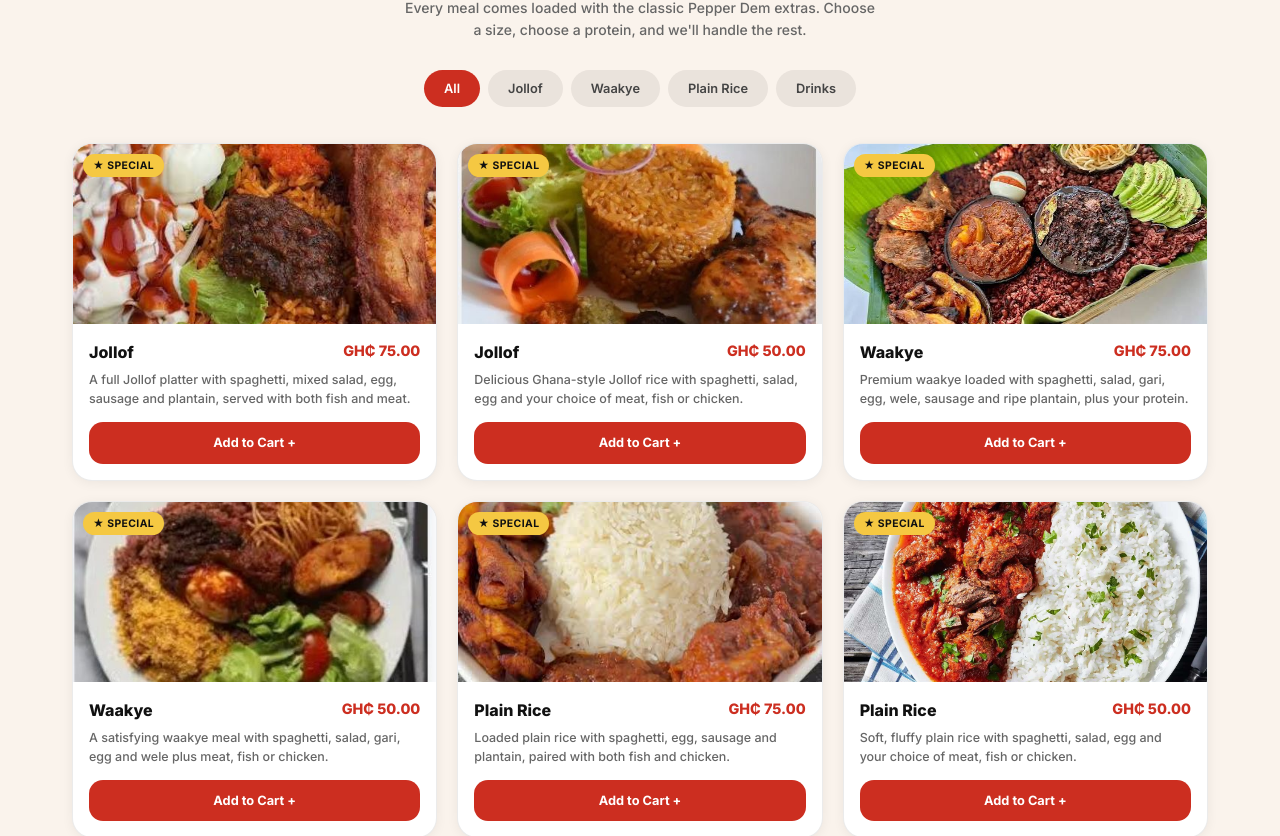
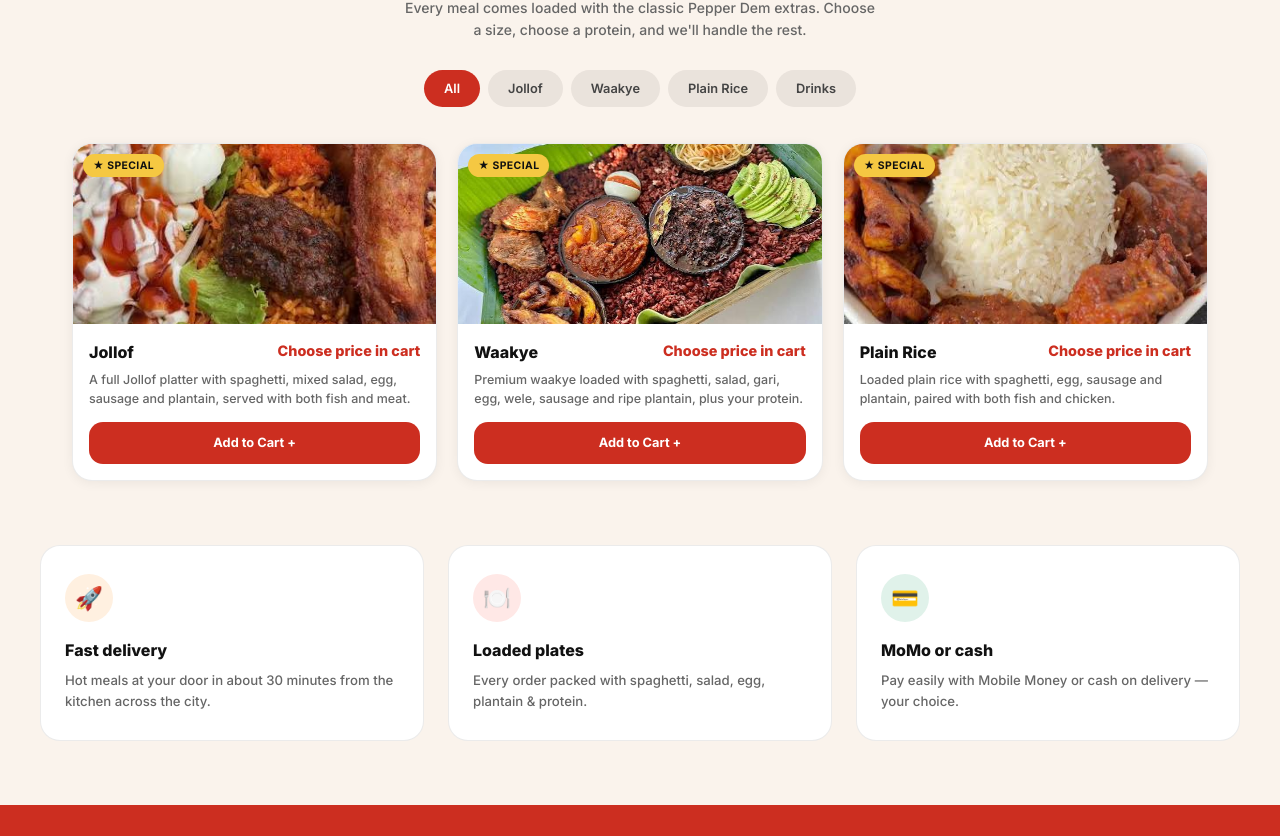
Before and after one commit to ApedoG17/Big-Brains---HCI, a React (Vite) app in the folder frontend/: page / in a window 1280 px wide. Shown: the part 793-1629 px from the top of the page. Built offline with nearby package versions, Linux system fonts and the light colour scheme.

Commit message:
//changes made in the UI

```diff
--- a/frontend/src/App.jsx
+++ b/frontend/src/App.jsx
@@ -8,14 +8,8 @@ import TrackOrder from './TrackOrder'
 // ─── Image Imports ────────────────────────────────────────────────────────────
 import imgHero from './assets/plain rice combo.jpeg'
 import imgJollofCombo from './assets/jollof combo.jpeg'
-import imgJollof1 from './assets/jollof.jpg'
-import imgJollof2 from './assets/jollof 2.jpg'
-import imgJollofOrdinary from './assets/jollof ordinary.jpg'
 import imgWaakyeCombo from './assets/waakye combo.jpeg'
-import imgWaakye1 from './assets/waakye.jpg'
 import imgPlainRiceCombo from './assets/plain rice combo.jpeg'
-import imgPlainRice1 from './assets/plain rice.jpg'
-import imgPlainRice2 from './assets/hero food.jpg'
 
 // ─── Data ────────────────────────────────────────────────────────────────────
 
@@ -24,26 +18,9 @@ const jollofDishes = [
     id: 1,
     name: 'Jollof',
     badge: 'SPECIAL',
-    price: 75.00,
+    priceOptions: [75, 50],
     desc: 'A full Jollof platter with spaghetti, mixed salad, egg, sausage and plantain, served with both fish and meat.',
     image: imgJollofCombo,
-  },
-  {
-    id: 2,
-    name: 'Jollof',
-    badge: 'SPECIAL',
-    price: 50.00,
-    desc: 'Delicious Ghana-style Jollof rice with spaghetti, salad, egg and your choice of meat, fish or chicken.',
-    image: imgJollof2,
-  },
-  {
-    id: 3,
-    name: 'Jollof',
-    badge: 'STANDARD',
-    badgeType: 'standard',
-    price: 25.00,
-    desc: 'Satisfactory Jollof rice with spaghetti, salad, egg and your choice of sausage or egg.',
-    image: imgJollofOrdinary,
   },
 ]
 
@@ -52,17 +29,9 @@ const waakyeDishes = [
     id: 4,
     name: 'Waakye',
     badge: 'SPECIAL',
-    price: 75.00,
+    priceOptions: [75, 50],
     desc: 'Premium waakye loaded with spaghetti, salad, gari, egg, wele, sausage and ripe plantain, plus your protein.',
     image: imgWaakyeCombo,
-  },
-  {
-    id: 5,
-    name: 'Waakye',
-    badge: 'SPECIAL',
-    price: 50.00,
-    desc: 'A satisfying waakye meal with spaghetti, salad, gari, egg and wele plus meat, fish or chicken.',
-    image: imgWaakye1,
   },
 ]
 
@@ -71,69 +40,16 @@ const plainRiceDishes = [
     id: 6,
     name: 'Plain Rice',
     badge: 'SPECIAL',
-    price: 75.00,
+    priceOptions: [75, 50],
     desc: 'Loaded plain rice with spaghetti, egg, sausage and plantain, paired with both fish and chicken.',
     image: imgPlainRiceCombo,
-  },
-  {
-    id: 7,
-    name: 'Plain Rice',
-    badge: 'SPECIAL',
-    price: 50.00,
-    desc: 'Soft, fluffy plain rice with spaghetti, salad, egg and your choice of meat, fish or chicken.',
-    image: imgPlainRice1,
   },
 ]
 
 const allDishes = [
-  {
-    id: 101,
-    name: 'Jollof',
-    badge: 'SPECIAL',
-    price: 75.00,
-    desc: 'A full Jollof platter with spaghetti, mixed salad, egg, sausage and plantain, served with both fish and meat.',
-    image: imgJollofCombo,
-  },
-  {
-    id: 102,
-    name: 'Jollof',
-    badge: 'SPECIAL',
-    price: 50.00,
-    desc: 'Delicious Ghana-style Jollof rice with spaghetti, salad, egg and your choice of meat, fish or chicken.',
-    image: imgJollof2,
-  },
-  {
-    id: 103,
-    name: 'Waakye',
-    badge: 'SPECIAL',
-    price: 75.00,
-    desc: 'Premium waakye loaded with spaghetti, salad, gari, egg, wele, sausage and ripe plantain, plus your protein.',
-    image: imgWaakyeCombo,
-  },
-  {
-    id: 104,
-    name: 'Waakye',
-    badge: 'SPECIAL',
-    price: 50.00,
-    desc: 'A satisfying waakye meal with spaghetti, salad, gari, egg and wele plus meat, fish or chicken.',
-    image: imgWaakye1,
-  },
-  {
-    id: 105,
-    name: 'Plain Rice',
-    badge: 'SPECIAL',
-    price: 75.00,
-    desc: 'Loaded plain rice with spaghetti, egg, sausage and plantain, paired with both fish and chicken.',
-    image: imgPlainRiceCombo,
-  },
-  {
-    id: 106,
-    name: 'Plain Rice',
-    badge: 'SPECIAL',
-    price: 50.00,
-    desc: 'Soft, fluffy plain rice with spaghetti, salad, egg and your choice of meat, fish or chicken.',
-    image: imgPlainRice2,
-  },
+  ...jollofDishes,
+  ...waakyeDishes,
+  ...plainRiceDishes,
 ]
 
 // ─── Shared Components ────────────────────────────────────────────────────────
@@ -221,7 +137,7 @@ function DishCard({ dish, onAdd }) {
       <div className="dish-card-body">
         <div className="dish-card-top">
           <h3 className="dish-card-name">{dish.name}</h3>
-          <span className="dish-card-price">GH₵ {dish.price.toFixed(2)}</span>
+          <span className="dish-card-price">Choose price in cart</span>
         </div>
         <p className="dish-card-desc">{dish.desc}</p>
         <button
@@ -458,8 +374,7 @@ const categoryConfig = {
     featured: {
       badge: 'SPECIAL OFFER',
       name: 'Jollof Platter',
-      price: 75.00,
-      oldPrice: 80.00,
+      priceOptions: [75, 50],
       desc: 'A full Jollof platter with spaghetti, mixed salad, egg, sausage and plantain, served with both fish and meat — our most loaded plate.',
       image: imgJollofCombo,
     },
@@ -471,8 +386,7 @@ const categoryConfig = {
     featured: {
       badge: 'SPECIAL OFFER',
       name: 'Waakye Combo',
-      price: 75.00,
-      oldPrice: 90.00,
+      priceOptions: [75, 50],
       desc: 'A premium waakye combo loaded with spaghetti, salad, gari, wele, sausage and ripe plantain, plus your choice of meat, fish or chicken.',
       image: imgWaakyeCombo,
     },
@@ -484,8 +398,7 @@ const categoryConfig = {
     featured: {
       badge: 'SPECIAL OFFER',
       name: 'Plain Rice Special',
-      price: 75.00,
-      oldPrice: 90.00,
+      priceOptions: [75, 50],
       desc: 'Loaded plain rice with spaghetti, mixed salad, egg, sausage and plantain, paired with fish and chicken for a complete, indulgent meal.',
       image: imgPlainRiceCombo,
     },
@@ -515,8 +428,7 @@ function CategoryPage({ category, onAdd, onCartClick, cartCount, onNav }) {
             <span className="featured-badge">{config.featured.badge}</span>
             <h2 className="featured-name">{config.featured.name}</h2>
             <div className="featured-pricing">
-              <span className="featured-price">GH₵ {config.featured.price.toFixed(2)}</span>
-              <span className="featured-old-price">GH₵ {config.featured.oldPrice.toFixed(2)}</span>
+              <span className="featured-price">Choose price in cart</span>
             </div>
             <p className="featured-desc">{config.featured.desc}</p>
             <button type="button" className="btn-primary" onClick={() => onAdd({ ...config.featured, id: `feat-${category}` })}>
@@ -718,9 +630,24 @@ function ContactPage({ onCartClick, cartCount, onNav }) {
 
 function App() {
   const [screen, setScreen] = useState('home')
+  const [, setScreenHistory] = useState([])
   const [cartItems, setCartItems] = useState([])
 
   const cartCount = cartItems.reduce((sum, i) => sum + i.quantity, 0)
+
+  const navigateTo = (nextScreen) => {
+    setScreenHistory((previous) => [...previous, screen])
+    setScreen(nextScreen)
+  }
+
+  const goBack = () => {
+    setScreenHistory((previous) => {
+      if (previous.length === 0) return previous
+
+      setScreen(previous[previous.length - 1])
+      return previous.slice(0, -1)
+    })
+  }
 
   const addToCart = (item) => {
     setCartItems((prev) => {
@@ -730,28 +657,31 @@ function App() {
           c.id === item.id ? { ...c, quantity: c.quantity + 1 } : c
         )
       }
-      return [...prev, { ...item, quantity: 1 }]
+      return [...prev, { ...item, price: item.priceOptions[0], quantity: 1 }]
     })
-    setScreen('cart')
+    navigateTo('cart')
   }
 
-  const goHome = () => setScreen('home')
+  const goHome = () => {
+    setScreen('home')
+    setScreenHistory([])
+  }
 
   if (screen === 'cart')
-    return <Cart items={cartItems} setItems={setCartItems} onCheckout={() => setScreen('checkout')} />
+    return <Cart items={cartItems} setItems={setCartItems} onBack={goBack} onCheckout={() => navigateTo('checkout')} />
   if (screen === 'checkout')
-    return <Checkout onBack={() => setScreen('cart')} onPlaceOrder={() => setScreen('confirmation')} />
+    return <Checkout onBack={goBack} onPlaceOrder={() => navigateTo('confirmation')} />
   if (screen === 'confirmation')
-    return <Confirmation onTrackOrder={() => setScreen('track')} onHome={goHome} />
+    return <Confirmation onBack={goBack} onTrackOrder={() => navigateTo('track')} onHome={goHome} />
   if (screen === 'track')
-    return <TrackOrder onHome={goHome} />
+    return <TrackOrder onBack={goBack} />
 
   if (screen === 'contact')
     return (
       <ContactPage
-        onCartClick={() => setScreen('cart')}
+        onCartClick={() => navigateTo('cart')}
         cartCount={cartCount}
-        onNav={(page) => setScreen(page)}
+        onNav={navigateTo}
       />
     )
 
@@ -761,9 +691,9 @@ function App() {
       <CategoryPage
         category={screen}
         onAdd={addToCart}
-        onCartClick={() => setScreen('cart')}
+        onCartClick={() => navigateTo('cart')}
         cartCount={cartCount}
-        onNav={(page) => setScreen(page)}
+        onNav={navigateTo}
       />
     )
   }
@@ -771,9 +701,9 @@ function App() {
   return (
     <HomePage
       onAdd={addToCart}
-      onCartClick={() => setScreen('cart')}
+      onCartClick={() => navigateTo('cart')}
       cartCount={cartCount}
-      onNav={(page) => setScreen(page)}
+      onNav={navigateTo}
     />
   )
 }
--- a/frontend/src/Cart.jsx
+++ b/frontend/src/Cart.jsx
@@ -1,27 +1,6 @@
-import { useState } from 'react'
 import './Cart.css'
 
-const initialItems = [
-  {
-    id: 1,
-    name: 'Jollof Platter',
-    price: 50,
-    quantity: 1,
-    image:
-      'https://images.unsplash.com/photo-1604908176997-125f25cc6f3d?auto=format&fit=crop&w=800&q=80',
-  },
-  {
-    id: 2,
-    name: 'Waakye Combo',
-    price: 45,
-    quantity: 1,
-    image:
-      'https://images.unsplash.com/photo-1504674900247-0877df9cc836?auto=format&fit=crop&w=800&q=80',
-  },
-]
-
-function Cart({ onCheckout }) {
-  const [items, setItems] = useState(initialItems)
+function Cart({ items, setItems, onBack, onCheckout }) {
 
   const updateQuantity = (id, change) => {
     setItems((currentItems) =>
@@ -32,6 +11,14 @@ function Cart({ onCheckout }) {
             : item,
         )
         .filter((item) => item.quantity > 0),
+    )
+  }
+
+  const updatePrice = (id, price) => {
+    setItems((currentItems) =>
+      currentItems.map((item) =>
+        item.id === id ? { ...item, price } : item,
+      ),
     )
   }
 
@@ -51,6 +38,9 @@ function Cart({ onCheckout }) {
     <main className="cart-page">
       <div className="cart-header">
         <div>
+          <button type="button" className="back-button" onClick={onBack}>
+            ← Back
+          </button>
           <span className="cart-eyebrow">Pepper Dem</span>
           <h1>Your Cart</h1>
         </div>
@@ -80,6 +70,19 @@ function Cart({ onCheckout }) {
                 <div className="cart-item-info">
                   <h2>{item.name}</h2>
                   <p>GH₵ {item.price.toFixed(2)}</p>
+
+                  <div className="price-options" aria-label={`Choose a price for ${item.name}`}>
+                    {item.priceOptions.map((price) => (
+                      <button
+                        key={price}
+                        type="button"
+                        className={item.price === price ? 'price-option active' : 'price-option'}
+                        onClick={() => updatePrice(item.id, price)}
+                      >
+                        GH₵ {price.toFixed(2)}
+                      </button>
+                    ))}
+                  </div>
 
                   <div className="quantity-controls">
                     <button
--- a/frontend/src/TrackOrder.jsx
+++ b/frontend/src/TrackOrder.jsx
@@ -1,11 +1,11 @@
 import './TrackOrder.css'
 
-function TrackOrder({ onHome }) {
+function TrackOrder({ onBack }) {
   return (
     <main className="track-page">
       <div className="track-header">
-        <button type="button" className="back-home-button" onClick={onHome}>
-          ← Back to home
+        <button type="button" className="back-home-button" onClick={onBack}>
+          ← Back
         </button>
 
         <span className="track-eyebrow">Pepper Dem</span>
```
Also changed, not shown: frontend/src/Cart.css (+37 -0 lines), frontend/src/Confirmation.css (+10 -2 lines), frontend/src/Confirmation.jsx (+9 -1 lines).
